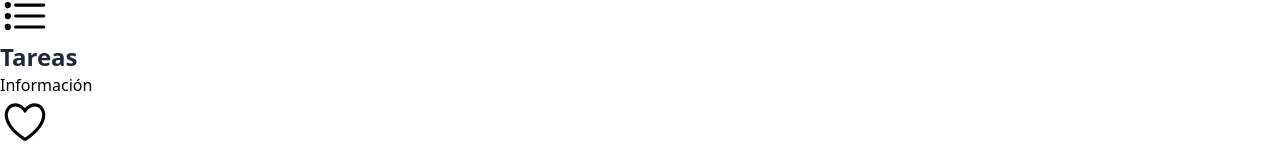
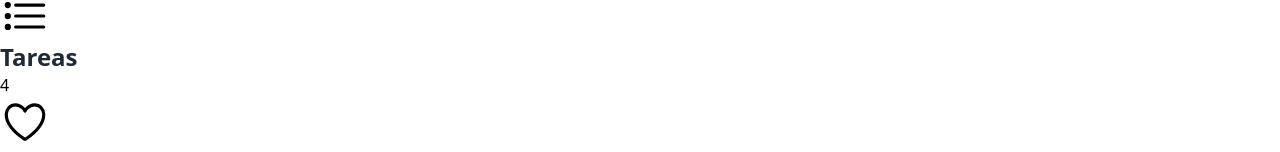
Before and after one commit to mgcastelberg/zustand-react, a React (Vite) app: page /dashboard in a window 1280 px wide. Shown: the part 977-1129 px from the top of the page. Built offline with nearby package versions, Linux system fonts and the light colour scheme.

Commit message:
Persist - Middleware

```diff
--- a/src/pages/dashboard/DashboardPage.tsx
+++ b/src/pages/dashboard/DashboardPage.tsx
@@ -1,12 +1,15 @@
 import { IoAccessibilityOutline, IoHeartOutline, IoListOutline, IoLockClosedOutline, IoPawOutline } from 'react-icons/io5';
 import { WhiteCard } from '../../components';
-import { useBearStore, usePersonStore } from '../../stores';
+import { useBearStore, usePersonStore, useTaskStore } from '../../stores';
 
 export const Dashboard = () => {
 
   // const totalBears = useBearStore( state => state.computed.totalBears ); //removido al usar el persist con funcion
   const totalBears = useBearStore( state => state.totalBears ); //añadido para el persist
   const firstName = usePersonStore( state => state.firstName );
+  const task = useTaskStore( state => state.tasks);
+
+  const taskCount = Object.values( task ).length; // como es un objeto, usamos Object.values y obtenemos el length
 
   return (
     <>
@@ -34,7 +37,7 @@ export const Dashboard = () => {
         <WhiteCard centered>
           <IoListOutline size={ 50 } className="text-indigo-600" />
           <h2>Tareas</h2>
-          <p>Información</p>
+          <p>{ taskCount }</p>
         </WhiteCard>
 
 
--- a/src/stores/tasks/task.store.ts
+++ b/src/stores/tasks/task.store.ts
@@ -1,6 +1,6 @@
 import { create, StateCreator } from "zustand";
 import type { Task, TaskStatus } from "../../interfaces";
-import { devtools } from "zustand/middleware";
+import { devtools, persist } from "zustand/middleware";
 import { v4 as uuidv4 } from 'uuid';
 // import { produce } from 'immer';
 import { immer } from "zustand/middleware/immer";
@@ -88,6 +88,8 @@
 
 export const useTaskStore = create<TaskState>()(
     devtools(
-        immer( storeApi )
+        persist(
+            immer( storeApi )
+        ,{name:'task-storage'})
     )
 );
```
